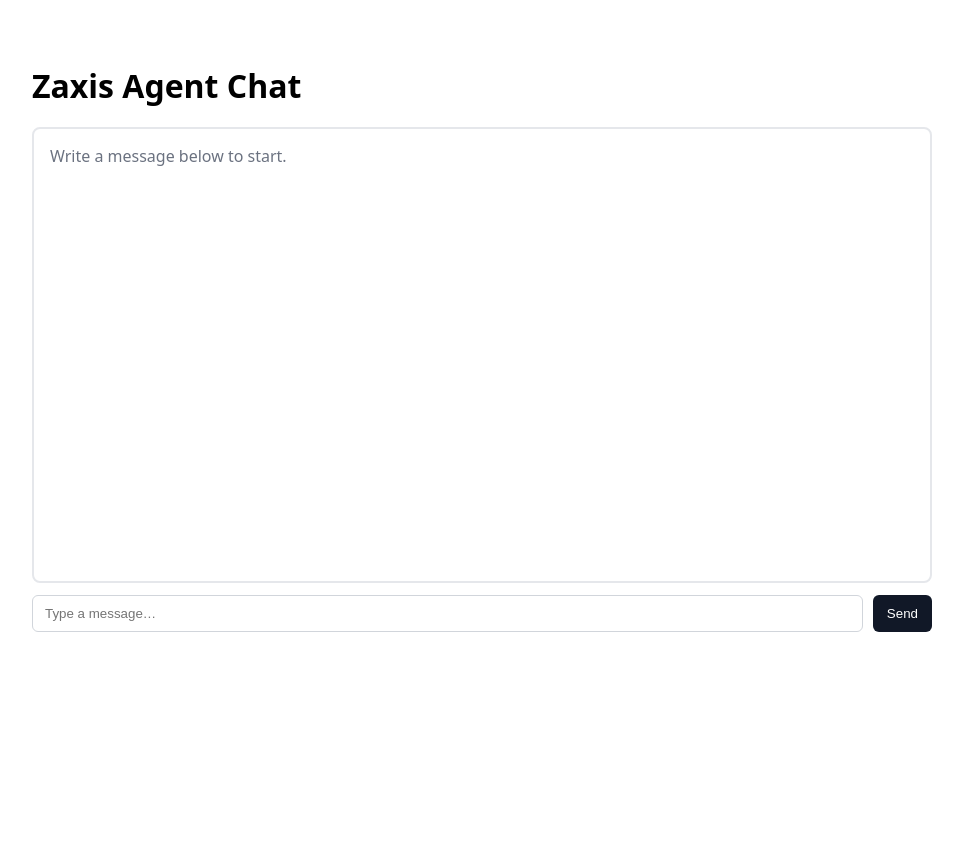
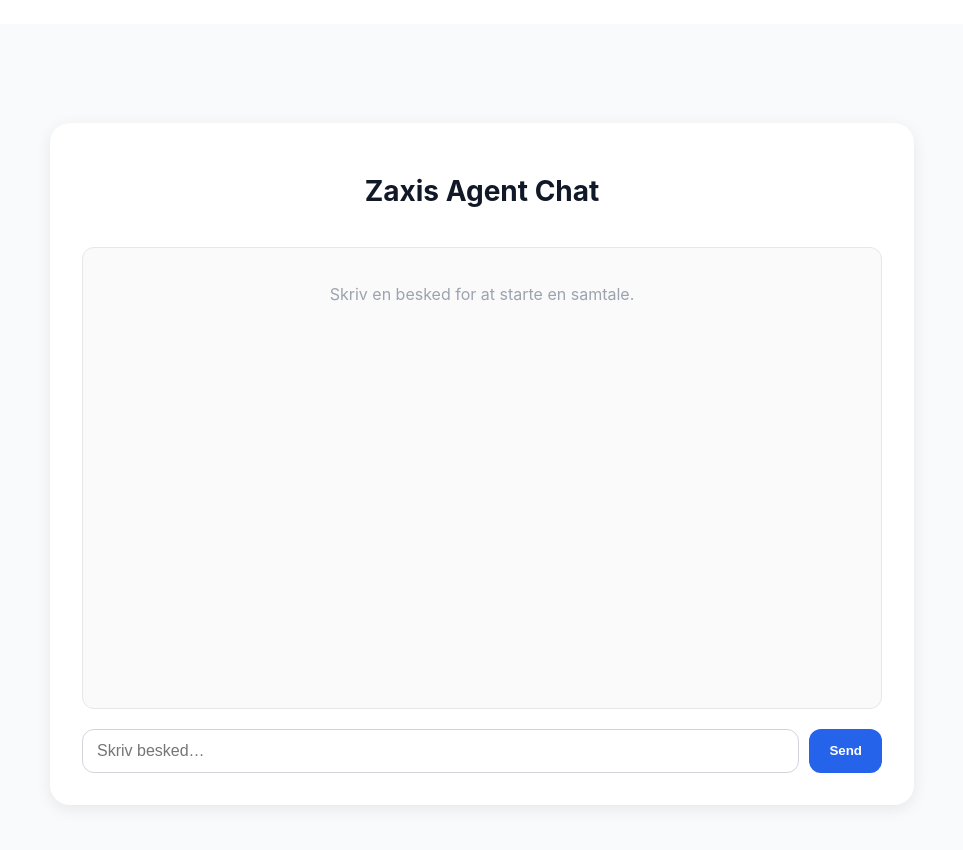
Before and after one commit to JacobHonore1/zaxis-agentchat, a Next.js app: page /chat in a window 1280 px wide. Shown: the top 850 px of the page, without its empty margins (158-1121 px from the left). Before the commit the page ends 800 px from the top, so only its background shows below. Built offline with nearby package versions, Linux system fonts and the light colour scheme.

Commit message:
Update page.tsx

```diff
--- a/app/chat/page.tsx
+++ b/app/chat/page.tsx
@@ -22,7 +22,6 @@ export default function ChatPage() {
     const text = input.trim();
     if (!text || loading) return;
 
-    // Add the user's message locally
     setMessages((prev) => [...prev, { role: "user", content: text }]);
     setInput("");
     setLoading(true);
@@ -31,107 +30,153 @@ export default function ChatPage() {
       const res = await fetch("/api/chat", {
         method: "POST",
         headers: { "Content-Type": "application/json" },
-        body: JSON.stringify({ message: text }), // matches API contract
+        body: JSON.stringify({ message: text }),
       });
 
       const data = await res.json();
-      if (!res.ok || data?.error) {
-        throw new Error(data?.error || `Server error (${res.status})`);
-      }
+      if (!res.ok || data?.error) throw new Error(data?.error || "Serverfejl");
 
       const reply = (data?.reply ?? "").toString();
       setMessages((prev) => [...prev, { role: "assistant", content: reply }]);
     } catch (err: any) {
-      setError(err?.message || "Unknown server error.");
+      setError(err?.message || "Ukendt serverfejl.");
     } finally {
       setLoading(false);
     }
   }
 
   return (
-    <div style={{ maxWidth: 900, margin: "40px auto", padding: "0 16px" }}>
-      <h1 style={{ fontSize: 32, fontWeight: 700, marginBottom: 20 }}>
+    <main
+      style={{
+        fontFamily: "'Inter', sans-serif",
+        backgroundColor: "#f9fafb",
+        minHeight: "100vh",
+        display: "flex",
+        justifyContent: "center",
+        alignItems: "center",
+        padding: "40px 16px",
+      }}
+    >
+      <div
+        style={{
+          width: "100%",
+          maxWidth: 800,
+          backgroundColor: "white",
+          borderRadius: 20,
+          boxShadow: "0 4px 16px rgba(0,0,0,0.08)",
+          padding: 32,
+          display: "flex",
+          flexDirection: "column",
+          gap: 20,
+        }}
+      >
+        <h1
+          style={{
+            fontSize: 28,
+            fontWeight: 700,
+            color: "#111827",
+            textAlign: "center",
+          }}
+        >
           Zaxis Agent Chat
         </h1>
 
-      {/* Chat window */}
         <div
           style={{
-          border: "2px solid #e5e7eb",
-          borderRadius: 8,
+            flexGrow: 1,
+            border: "1px solid #e5e7eb",
+            borderRadius: 12,
+            padding: 20,
+            backgroundColor: "#fafafa",
+            overflowY: "auto",
             height: 420,
-          overflowY: "auto",
-          padding: 16,
-          background: "#fff",
           }}
         >
           {messages.length === 0 && (
-          <div style={{ color: "#6b7280" }}>
-            Write a message below to start.
-          </div>
+            <p style={{ color: "#9ca3af", textAlign: "center" }}>
+              Skriv en besked for at starte en samtale.
+            </p>
           )}
 
           {messages.map((m, i) => (
             <div
-            key={`${m.role}-${i}`}
+              key={i}
               style={{
+                display: "flex",
+                justifyContent:
+                  m.role === "user" ? "flex-end" : "flex-start",
                 marginBottom: 12,
-              background: m.role === "user" ? "#eaf3ff" : "#f9fafb",
-              border: "1px solid #e5e7eb",
-              borderRadius: 6,
-              padding: "8px 10px",
               }}
             >
-            <strong>{m.role === "user" ? "You" : "AI"}:</strong>{" "}
-            <span style={{ whiteSpace: "pre-wrap" }}>{m.content}</span>
+              <div
+                style={{
+                  background:
+                    m.role === "user" ? "#2563eb" : "#e5e7eb",
+                  color: m.role === "user" ? "white" : "#111827",
+                  padding: "10px 14px",
+                  borderRadius: 16,
+                  maxWidth: "80%",
+                  lineHeight: 1.4,
+                  whiteSpace: "pre-wrap",
+                }}
+              >
+                {m.content}
+              </div>
             </div>
           ))}
 
           {loading && (
-          <div style={{ color: "#6b7280" }}>AI is typing…</div>
+            <p style={{ color: "#6b7280", textAlign: "center" }}>
+              AI skriver…
+            </p>
           )}
-
           <div ref={endRef} />
         </div>
 
-      {/* Error */}
         {error && (
-        <div style={{ color: "#dc2626", marginTop: 10 }}>
-          Error: {error}
-        </div>
+          <p style={{ color: "#dc2626", textAlign: "center" }}>{error}</p>
         )}
 
-      {/* Input */}
-      <form onSubmit={onSend} style={{ display: "flex", gap: 10, marginTop: 12 }}>
+        <form
+          onSubmit={onSend}
+          style={{
+            display: "flex",
+            gap: 10,
+          }}
+        >
           <input
             type="text"
-          placeholder="Type a message…"
+            placeholder="Skriv besked…"
             value={input}
             onChange={(e) => setInput(e.target.value)}
             disabled={loading}
             style={{
               flex: 1,
-            padding: "10px 12px",
+              padding: "12px 14px",
               border: "1px solid #d1d5db",
-            borderRadius: 6,
+              borderRadius: 12,
               outline: "none",
+              fontSize: 16,
             }}
           />
           <button
             type="submit"
-          disabled={loading || input.trim().length === 0}
+            disabled={loading || !input.trim()}
             style={{
-            background: "#111827",
-            color: "#fff",
+              backgroundColor: "#2563eb",
+              color: "white",
               border: "none",
-            borderRadius: 6,
-            padding: "10px 14px",
+              borderRadius: 12,
+              padding: "12px 20px",
+              fontWeight: 600,
               cursor: loading ? "not-allowed" : "pointer",
+              transition: "background-color 0.2s ease",
             }}
           >
-          {loading ? "Sending…" : "Send"}
+            {loading ? "Sender…" : "Send"}
           </button>
         </form>
       </div>
+    </main>
   );
 }
```
Lines whose indentation alone changed are shown as unchanged.
